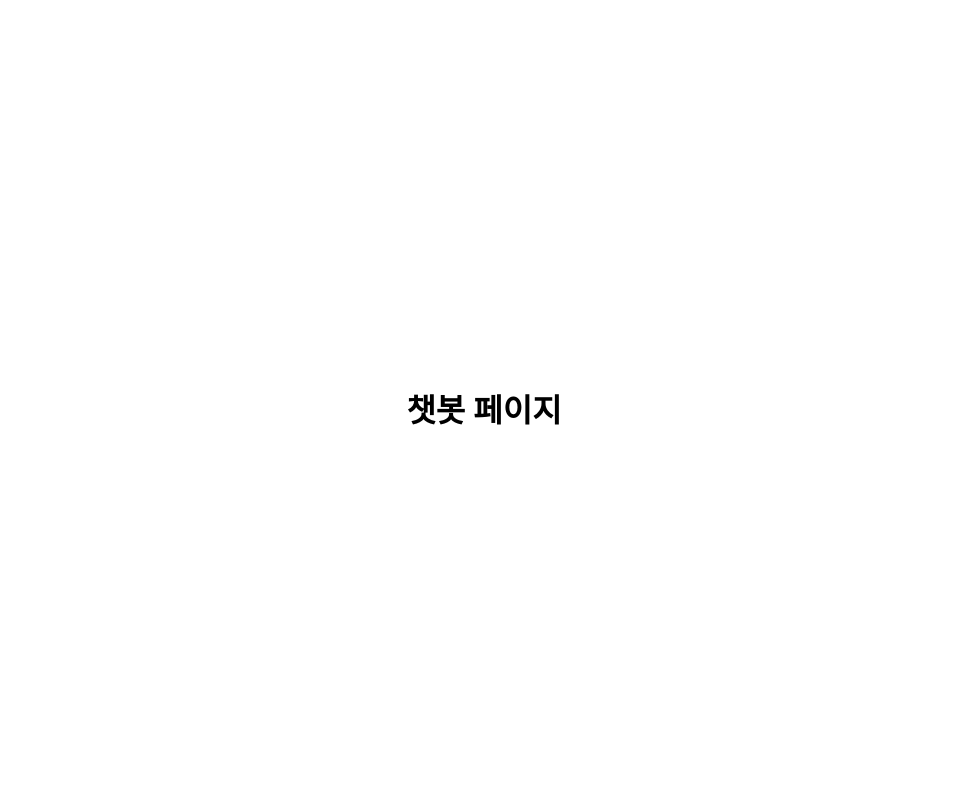
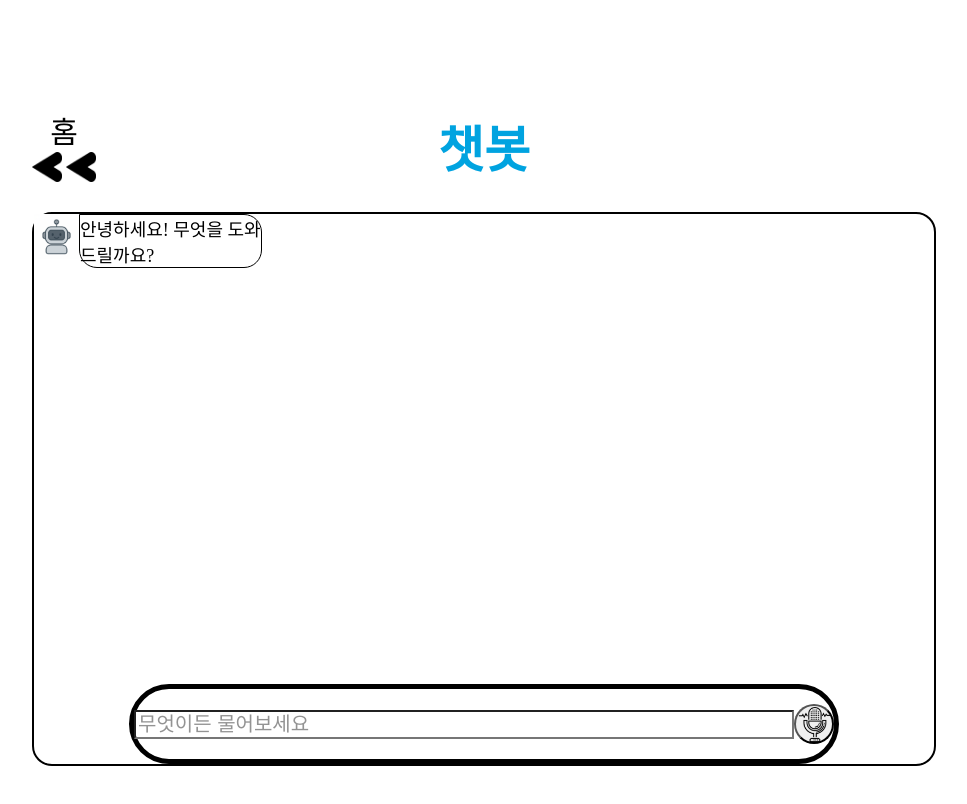
Before and after one commit to taesungs/TemiNai, a React (Vite) app: page /chatbot in a window 1280 px wide. Shown: the top 804 px of the page, without its empty margins (156-1123 px from the left). Built offline with nearby package versions, Linux system fonts and the light colour scheme.

Commit message:
[feat] 챗봇 1차

```diff
--- a/src/App.jsx
+++ b/src/App.jsx
@@ -3,6 +3,7 @@ import MenuGrid from "./components/MenuGrid";
 import PromoVideo from "./pages/PromoVideo";
 import MapGuide from "./pages/MapGuide";
 import Chatbot from "./pages/Chatbot";
+
 import Quiz from "./pages/Quiz";
 import QuizCategory from "./pages/QuizCategory";
 import QuizResult from "./pages/QuizResult";
--- a/src/pages/Chatbot.jsx
+++ b/src/pages/Chatbot.jsx
@@ -1,7 +1,130 @@
-export default function PromoVideo() {
+import React, { useState, useRef, useEffect } from "react";
+import botImg from "../assets/robot.png";
+import micImg from "../assets/microphone.png";
+//import { sendQuestion } from "../api/request.jsx";
+import backImg from "../assets/back.png";
+import { useNavigate } from "react-router-dom";
+
+export default function ChatBot({ title }) {
+  const navigate = useNavigate();
+  const [messages, setMessages] = useState([
+    { sender: "bot", text: "안녕하세요! 무엇을 도와드릴까요?" },
+  ]);
+  const [input, setInput] = useState("");
+  const [loading, setLoading] = useState(false);
+  const chatEndRef = useRef(null);
+
+  // 🔹 메시지 전송
+  const handleSend = async () => {
+    if (!input.trim()) return;
+
+    const userMsg = { sender: "user", text: input };
+    setMessages((prev) => [...prev, userMsg]);
+    const question = input;
+    setInput("");
+    setLoading(true);
+
+    try {
+      const answer = await sendQuestion(question, title);
+      setMessages((prev) => [...prev, { sender: "bot", text: answer }]);
+    } catch (err) {
+      setMessages((prev) => [
+        ...prev,
+        { sender: "bot", text: "죄송합니다. 응답 중 오류가 발생했습니다." },
+      ]);
+    } finally {
+      setLoading(false);
+    }
+  };
+
+  // 🔹 Enter 키 전송
+  const handleKeyDown = (e) => {
+    if (e.key === "Enter") handleSend();
+  };
+
+  // 🔹 스크롤 항상 맨 아래로 유지
+  useEffect(() => {
+    chatEndRef.current?.scrollIntoView({ behavior: "smooth" });
+  }, [messages]);
+
   return (
-    <div className="flex flex-col items-center justify-center h-screen bg-gray-50">
-      <h1 className="text-3xl font-bold mb-4">챗봇 페이지</h1>
+    <div className="flex flex-col items-center justify-center min-h-screen bg-white relative overflow-hidden">
+      {/* 🔹 홈 버튼 */}
+      <div
+        onClick={() => navigate("/")}
+        className="absolute top-[100px] left-[0px] flex flex-col items-center cursor-pointer"
+      >
+        <span className="text-[30px] font-bold text-gray-700">홈</span>
+        <div className="flex flex-row gap-[4px] mb-1">
+          <img src={backImg} alt="back" className="w-[30px] h-[30px]" />
+          <img src={backImg} alt="back" className="w-[30px] h-[30px]" />
+        </div>
+      </div>
+
+      {/* 🔹 제목 */}
+      <h1 className="text-[50px] font-extrabold text-[#00A3E0] mt-[60px] mb-[30px]">
+        챗봇
+      </h1>
+
+      {/* 🔹 대화창 */}
+      <div className="w-[900px] h-[550px] border-2 border-gray-400 rounded-[20px] p-6 flex flex-col bg-white shadow-sm">
+        <div className="flex-1 overflow-y-auto mb-4 px-4">
+          {messages.map((msg, i) => (
+            <div
+              key={i}
+              className={`flex mb-5 ${
+                msg.sender === "bot" ? "justify-start" : "justify-end"
+              }`}
+            >
+              {msg.sender === "bot" ? (
+                <div className="flex flex-row items-start gap-3">
+                  <img
+                    src={botImg}
+                    alt="bot"
+                    className="w-[45px] h-[45px] object-contain"
+                  />
+                  <div className="border border-gray-400 bg-white px-4 py-2 rounded-[18px] rounded-tl-none shadow-sm text-[18px] text-gray-800 max-w-[60%] leading-snug">
+                    {msg.text}
+                  </div>
+                </div>
+              ) : (
+                <div className="border border-gray-400 bg-white px-4 py-2 rounded-[18px] rounded-tr-none shadow-sm text-[18px] text-gray-800 max-w-[60%] leading-snug">
+                  {msg.text}
+                </div>
+              )}
+            </div>
+          ))}
+
+          {/* 로딩 표시 */}
+          {loading && (
+            <div className="flex justify-start text-gray-500 text-sm mt-2 ml-12">
+              답변을 불러오는 중입니다...
+            </div>
+          )}
+
+          <div ref={chatEndRef} />
+        </div>
+
+        {/* 🔹 입력창 */}
+        <div className="flex flex-row items-center justify-between w-[700px] h-[70px] mx-auto rounded-full border-[5px] border-black px-6 bg-white shadow-md">
+          <input
+            type="text"
+            placeholder="무엇이든 물어보세요"
+            value={input}
+            onChange={(e) => setInput(e.target.value)}
+            onKeyDown={handleKeyDown}
+            className="flex-grow outline-none text-[20px] text-gray-800 bg-transparent placeholder-[#939393]"
+          />
+          <button
+            onClick={handleSend}
+            disabled={loading}
+            className={`w-[40px] h-[40px] ml-4 rounded-full flex items-center justify-center
+            ${loading ? "opacity-60 cursor-not-allowed" : "hover:scale-105 transition"}`}
+          >
+            <img src={micImg} alt="mic" className="w-[35px] h-[35px]" />
+          </button>
+        </div>
+      </div>
     </div>
   );
 }
```
Also changed, not shown: src/assets/microphone.png (added).
